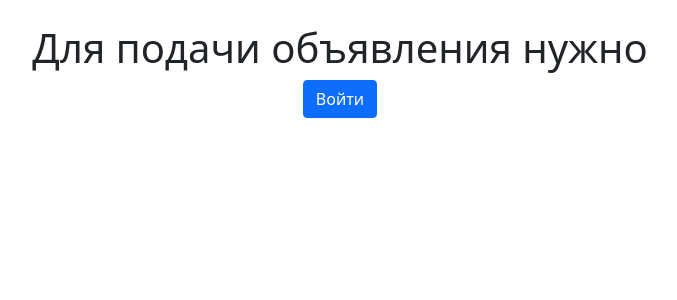
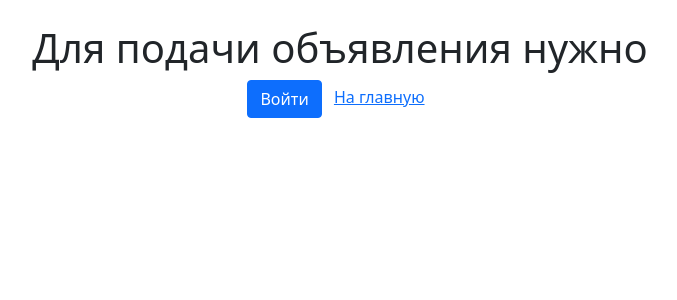
Before and after one commit to VLAS-OVERONE/CarSite, a Django app: page /create in a window 1280 px wide. Shown: the part 65-365 px from the top of the page, without its empty margins (300-977 px from the left). Run offline with Django 3.2, Linux system fonts and the light colour scheme.

Commit message:
PostPostVersion CarSite

```diff
--- a/main/templates/main/create.html
+++ b/main/templates/main/create.html
@@ -68,6 +68,7 @@
         <div class="text-center">
             <h1 >Для подачи объявления нужно </h1>
             <a href="{% url 'signin' %}" class="btn btn-primary">Войти</a>
+            <a href="{% url 'home' %}" class="d-inline-block  px-2 py-1 mr-3 mr-sm-5">На главную</a>
         </div>
 
 
@@ -79,4 +80,5 @@
 
 
 
+
 {% endif %}
```
Also changed, not shown: db.sqlite3.
